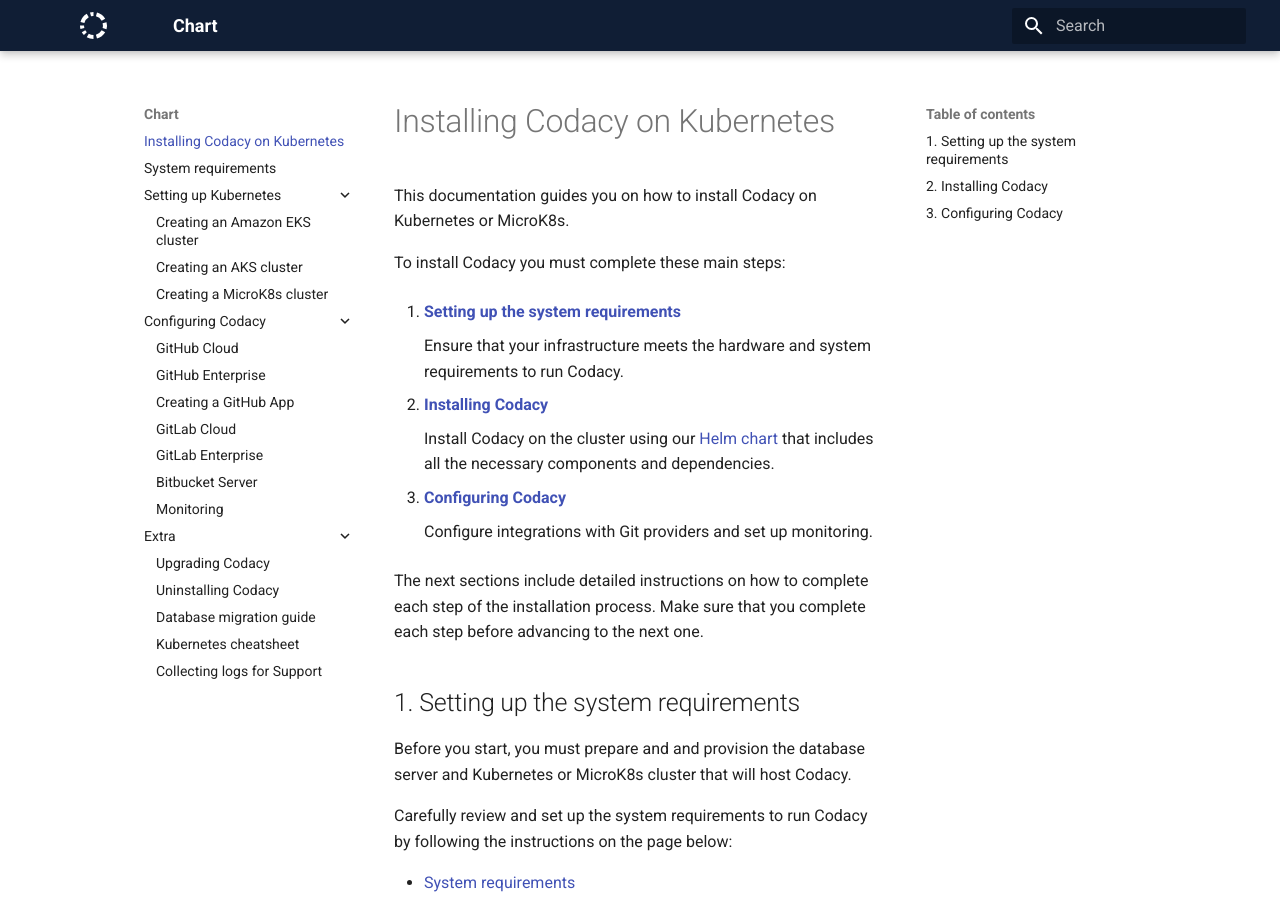
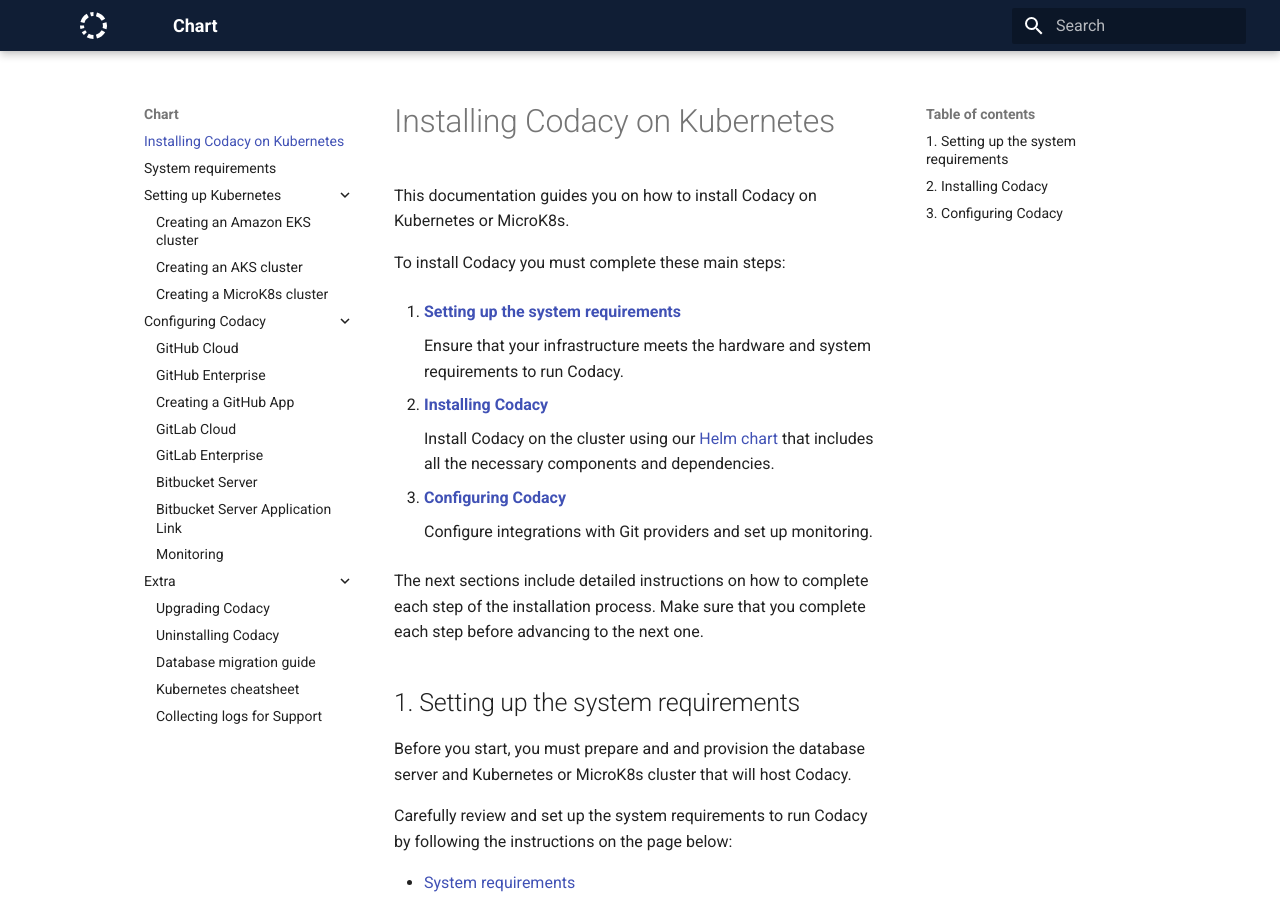
Before and after one commit to codacy/chart, an MkDocs documentation site: the page built from docs/index.md, in a window 1280 px wide and 900 px high. Built offline with MkDocs 1.6.1 and Material for MkDocs 9.7.7, drawn with Linux system fonts in a browser that asks for light colours.

Commit message:
Add create-bitbucket-server-application-link.md to mkdocs.yml

```diff
--- a/mkdocs.yml
+++ b/mkdocs.yml
@@ -51,6 +51,7 @@
     - configuration/git-providers/gitlab-cloud.md
     - configuration/git-providers/gitlab-enterprise.md
     - configuration/git-providers/bitbucket-server.md
+    - configuration/git-providers/create-bitbucket-server-application-link.md
     - configuration/monitoring.md
   - "Extra":
     - extra/upgrade.md
```
